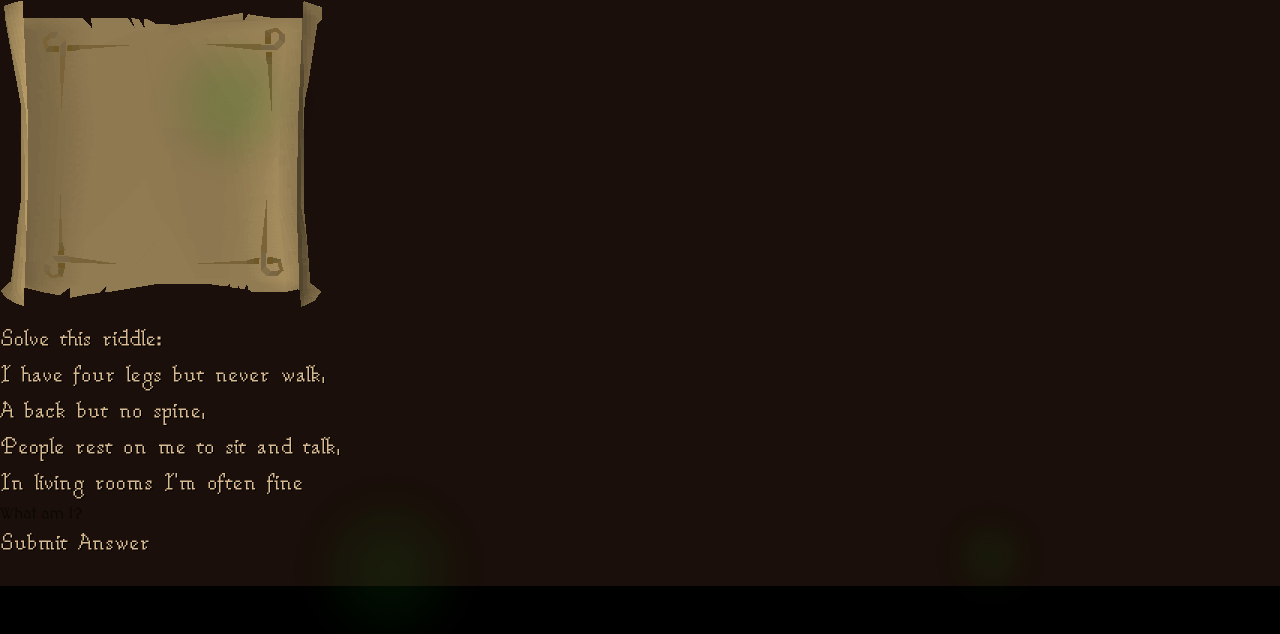
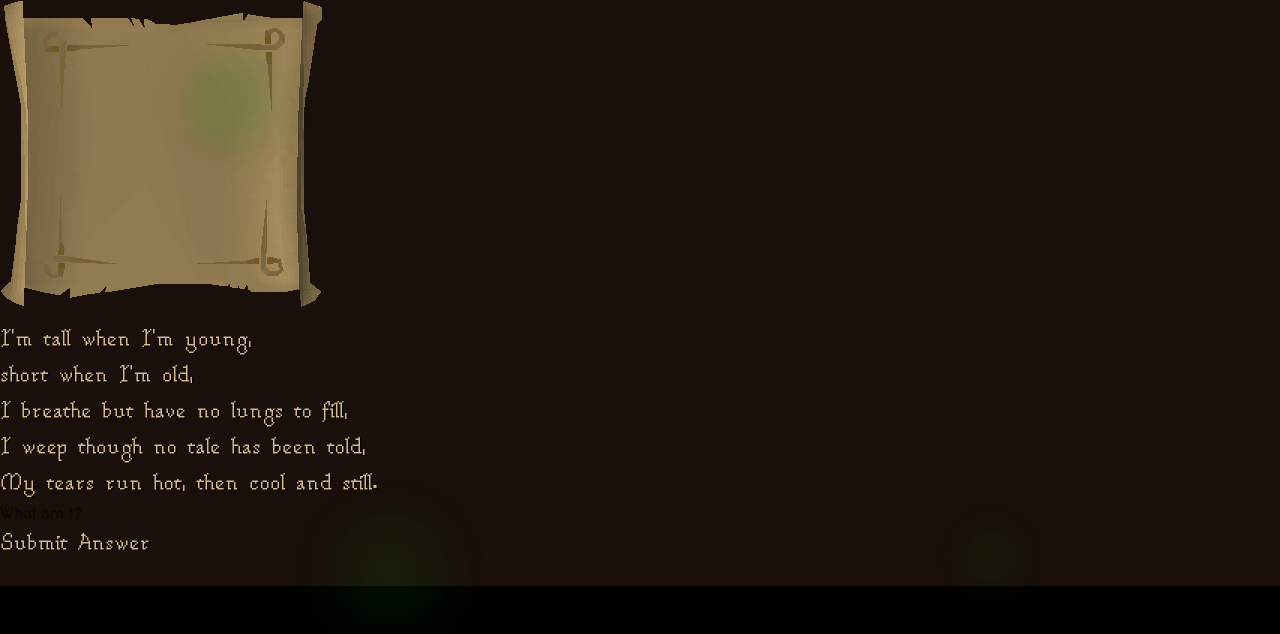
Before and after one commit to abcdmku/clue-scroll, a React (Vite) app in the folder web/: page / in a window 1280 px wide. Shown: the top 634 px of the page. Built offline with nearby package versions, Linux system fonts and the light colour scheme.

Commit message:
clue updates

```diff
--- a/web/src/app/clues/DifficultRiddle5.tsx
+++ b/web/src/app/clues/DifficultRiddle5.tsx
@@ -5,6 +5,8 @@ export function DifficultRiddle5({goToNextClue}: {goToNextClue: () => void}) {
   const [answer, setAnswer] = useState('');
   const [isShaking, setIsShaking] = useState(false);
   const [wrongAttempts, setWrongAttempts] = useState(0);
+  const [showHintPrompt, setShowHintPrompt] = useState(false);
+  const [showHint, setShowHint] = useState(false);
   const validAnswers = ['CANDLE', 'CANDLES', 'WAX'];
 
   const handleSubmit = () => {
@@ -18,7 +20,11 @@ export function DifficultRiddle5({goToNextClue}: {goToNextClue: () => void}) {
     if (validAnswers.includes(normalizedAnswer)) {
       goToNextClue();
     } else {
-      setWrongAttempts(prev => prev + 1);
+      const newAttempts = wrongAttempts + 1;
+      setWrongAttempts(newAttempts);
+      if (newAttempts >= 3 && !showHintPrompt && !showHint) {
+        setShowHintPrompt(true);
+      }
       setIsShaking(true);
       setTimeout(() => setIsShaking(false), 600);
     }
@@ -27,10 +33,6 @@ export function DifficultRiddle5({goToNextClue}: {goToNextClue: () => void}) {
   return (
     <ClueScroll>
       <div className="text-center">
-        <p className="text-amber-100 text-sm mb-4 quill-font">
-          The hardest riddle yet:
-        </p>
-
         <div className="text-amber-200 text-base leading-relaxed mb-6 quill-font">
           I'm tall when I'm young,<br/>
           short when I'm old,<br/>
@@ -39,9 +41,21 @@ export function DifficultRiddle5({goToNextClue}: {goToNextClue: () => void}) {
           My tears run hot, then cool and still.<br/>
         </div>
 
-        {wrongAttempts > 5 && (
+        {showHintPrompt && !showHint && (
+          <button
+            onClick={() => {
+              setShowHintPrompt(false);
+              setShowHint(true);
+            }}
+            className="text-amber-300 text-xs quill-font italic hover:text-amber-200 transition-colors cursor-pointer"
+          >
+            hint?
+          </button>
+        )}
+
+        {showHint && (
           <p className="text-amber-300 text-xs mb-2 quill-font italic">
-            Think of old sources of light...
+            Think birthdays...
           </p>
         )}
 
--- a/web/src/app/clues/LivingRoomRiddleClue.tsx
+++ b/web/src/app/clues/LivingRoomRiddleClue.tsx
@@ -27,15 +27,9 @@ export function LivingRoomRiddleClue({goToNextClue}: {goToNextClue: () => void})
   return (
     <ClueScroll>
       <div className="text-center">
-        <p className="text-amber-100 text-sm mb-4 quill-font">
-          Solve this riddle:
-        </p>
-
         <div className="text-amber-200 text-lg leading-relaxed mb-6 quill-font">
           I have four legs but never walk,<br/>
-          A back but no spine,<br/>
-          People rest on me to sit and talk,<br/>
-          In living rooms I'm often fine
+          A back but no spine.<br/>
         </div>
 
         {wrongAttempts > 0 && (
--- a/web/src/app/clues/index.tsx
+++ b/web/src/app/clues/index.tsx
@@ -13,8 +13,8 @@ import { RuneMatchClue } from './RuneMatchClue';
 
 // Define clue configuration with enabled flag
 export const CLUE_CONFIG = [
+  { component: DifficultRiddle5, name: 'Candle Riddle', enabled: true, requiresAttempts: false },
   { component: LivingRoomRiddleClue, name: 'Living Room Riddle', enabled: true, requiresAttempts: false },
-  { component: DifficultRiddle5, name: 'Candle Riddle', enabled: true, requiresAttempts: false },
   { component: MapClue, name: 'Map Clue', enabled: true, requiresAttempts: false },
   { component: SliderPuzzleClue, name: 'Slider Puzzle', enabled: true, requiresAttempts: false },
   { component: PuzzleClue, name: 'Character Puzzle', enabled: true, requiresAttempts: true },
```
Also changed, not shown: 1 other file (tests, documents, lock files or other folders).
